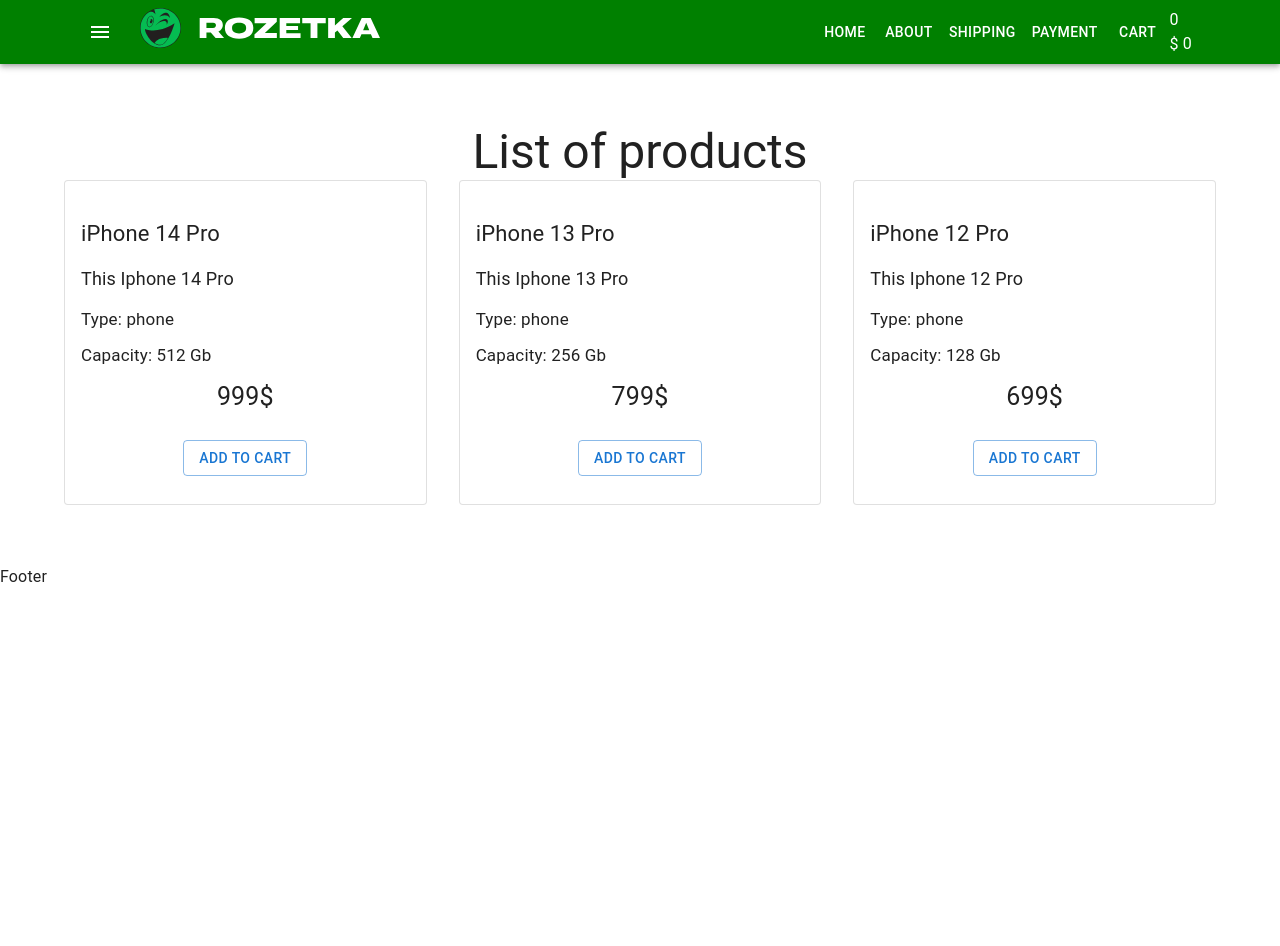
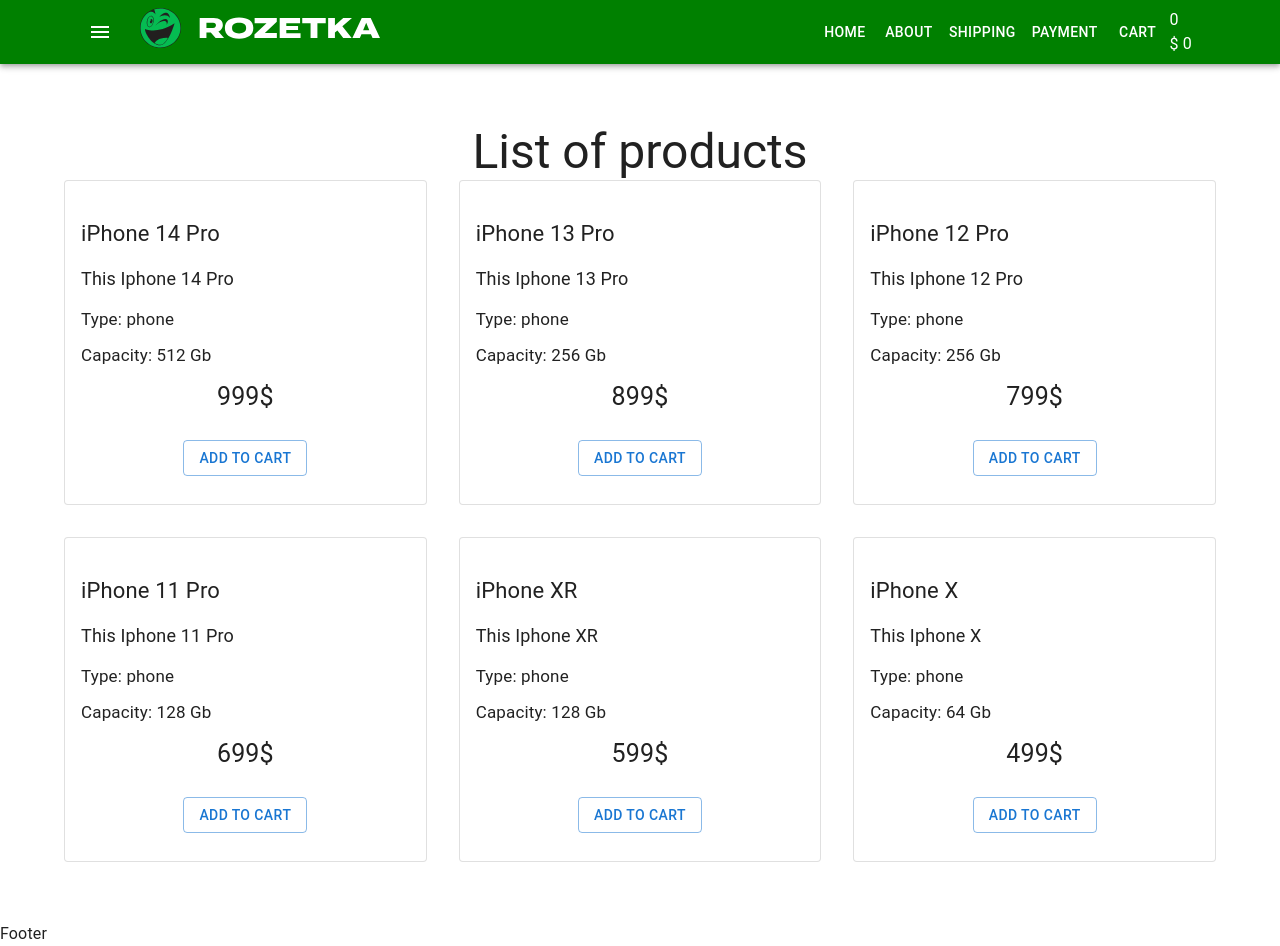
Before and after one commit to denypanko/react-22-10, a React (Create React App) app: page / in a window 1280 px wide. Before the commit the page ends 800 px from the top, so only its background shows below. Built offline with nearby package versions, Linux system fonts and the light colour scheme.

Commit message:
add productArray

```diff
--- a/src/components/Products/ProductsList.tsx
+++ b/src/components/Products/ProductsList.tsx
@@ -1,7 +1,16 @@
 import { Grid, Typography } from '@mui/material'
 import ProductsListItem from './ProductsListItem'
+import productsArray from 'utils/productsArray'
 
 type Props = {}
+
+type Product = {
+    title: string
+    description: string
+    type: string
+    capacity: string
+    price: number
+}
 
 const ProductsList = (props: Props) => {
     return (
@@ -9,34 +18,24 @@
             <Typography variant="h3" component="h2" align="center">
                 List of products
             </Typography>
-            <Grid container spacing={4}>
-                <Grid item xs={12} sm={6} md={4}>
-                    <ProductsListItem
-                        title="iPhone 14 Pro"
-                        description="This Iphone 14 Pro"
-                        type="phone"
-                        capacity="512"
-                        price={999}
-                    />
-                </Grid>
-                <Grid item xs={12} sm={6} md={4}>
-                    <ProductsListItem
-                        title="iPhone 13 Pro"
-                        description="This Iphone 13 Pro"
-                        type="phone"
-                        capacity="256"
-                        price={799}
-                    />
-                </Grid>
-                <Grid item xs={12} sm={6} md={4}>
-                    <ProductsListItem
-                        title="iPhone 12 Pro"
-                        description="This Iphone 12 Pro"
-                        type="phone"
-                        capacity="128"
-                        price={699}
-                    />
-                </Grid>
+            <Grid
+                container
+                direction="row"
+                justifyContent="center"
+                alignItems="stretch"
+                spacing={4}
+            >
+                {productsArray.map((product: Product) => (
+                    <Grid item xs={12} sm={6} md={4}>
+                        <ProductsListItem
+                            title={product.title}
+                            description={product.description}
+                            type={product.type}
+                            capacity={product.capacity}
+                            price={product.price}
+                        />
+                    </Grid>
+                ))}
             </Grid>
         </>
     )
--- a/src/components/Products/ProductsListItem.tsx
+++ b/src/components/Products/ProductsListItem.tsx
@@ -1,14 +1,14 @@
 import { Button, Card, CardActions, CardContent } from '@mui/material'
 import './ProductsListItem.scss'
 
-type Props = {
+type Product = {
     title: string
     description: string
     type: string
     capacity: string
     price: number
 }
-const ProductsListItem = (props: Props) => {
+const ProductsListItem = (props: Product) => {
     return (
         <Card className="product" variant="outlined">
             <CardContent>
--- /dev/null
+++ b/src/utils/productsArray.ts
@@ -0,0 +1,54 @@
+type Product = {
+    title: string
+    description: string
+    type: string
+    capacity: string
+    price: number
+}
+
+const productsArray:Product[] = [
+    {
+    title: "iPhone 14 Pro",
+    description: "This Iphone 14 Pro",
+    type: "phone",
+    capacity: "512",
+    price: 999,
+},
+    {
+    title: "iPhone 13 Pro",
+    description: "This Iphone 13 Pro",
+    type: "phone",
+    capacity: "256",
+    price: 899,
+},
+    {
+    title: "iPhone 12 Pro",
+    description: "This Iphone 12 Pro",
+    type: "phone",
+    capacity: "256",
+    price: 799,
+},
+    {
+    title: "iPhone 11 Pro",
+    description: "This Iphone 11 Pro",
+    type: "phone",
+    capacity: "128",
+    price: 699,
+},
+    {
+    title: "iPhone XR",
+    description: "This Iphone XR",
+    type: "phone",
+    capacity: "128",
+    price: 599,
+},
+    {
+    title: "iPhone X",
+    description: "This Iphone X",
+    type: "phone",
+    capacity: "64",
+    price: 499,
+}
+];
+
+export default productsArray
```
